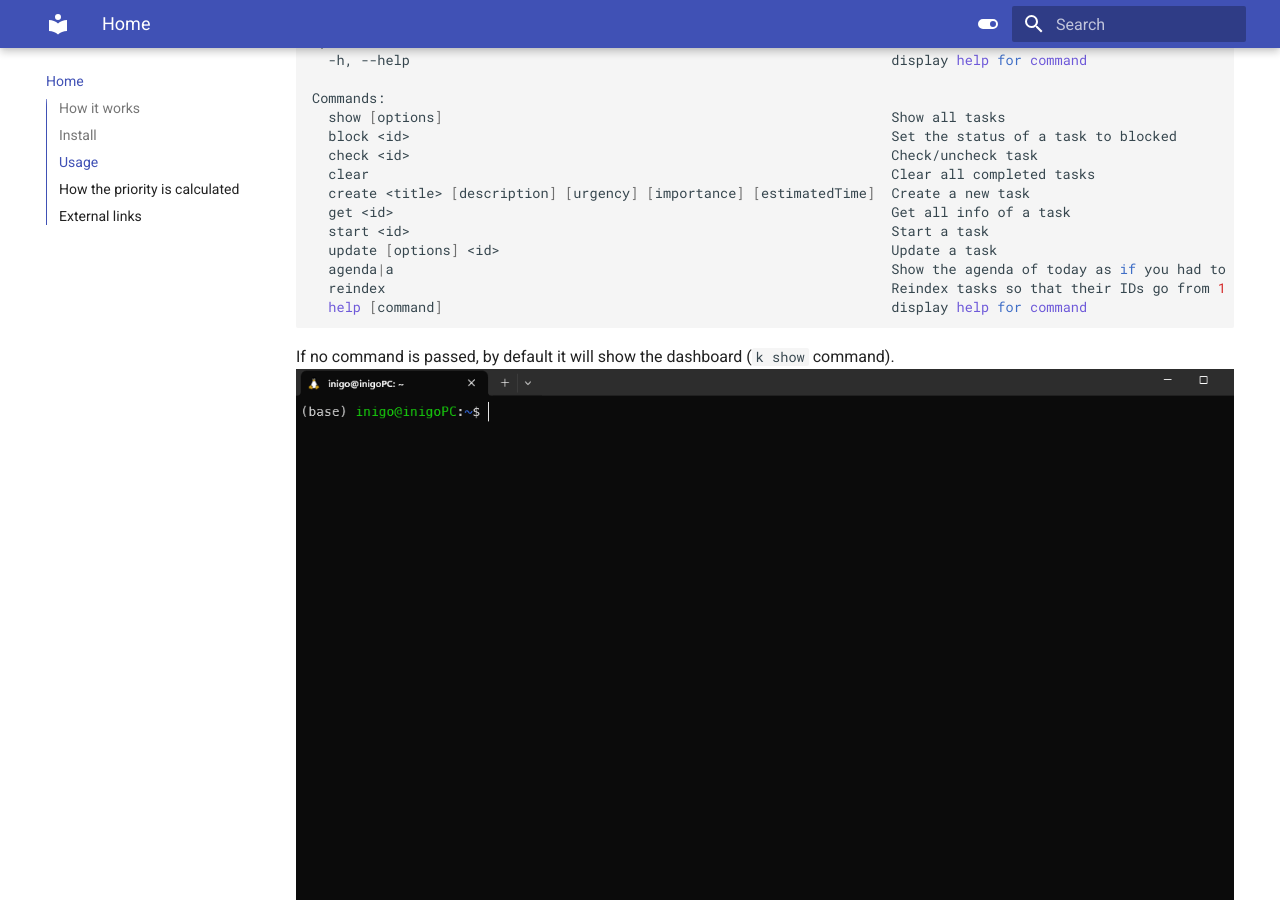
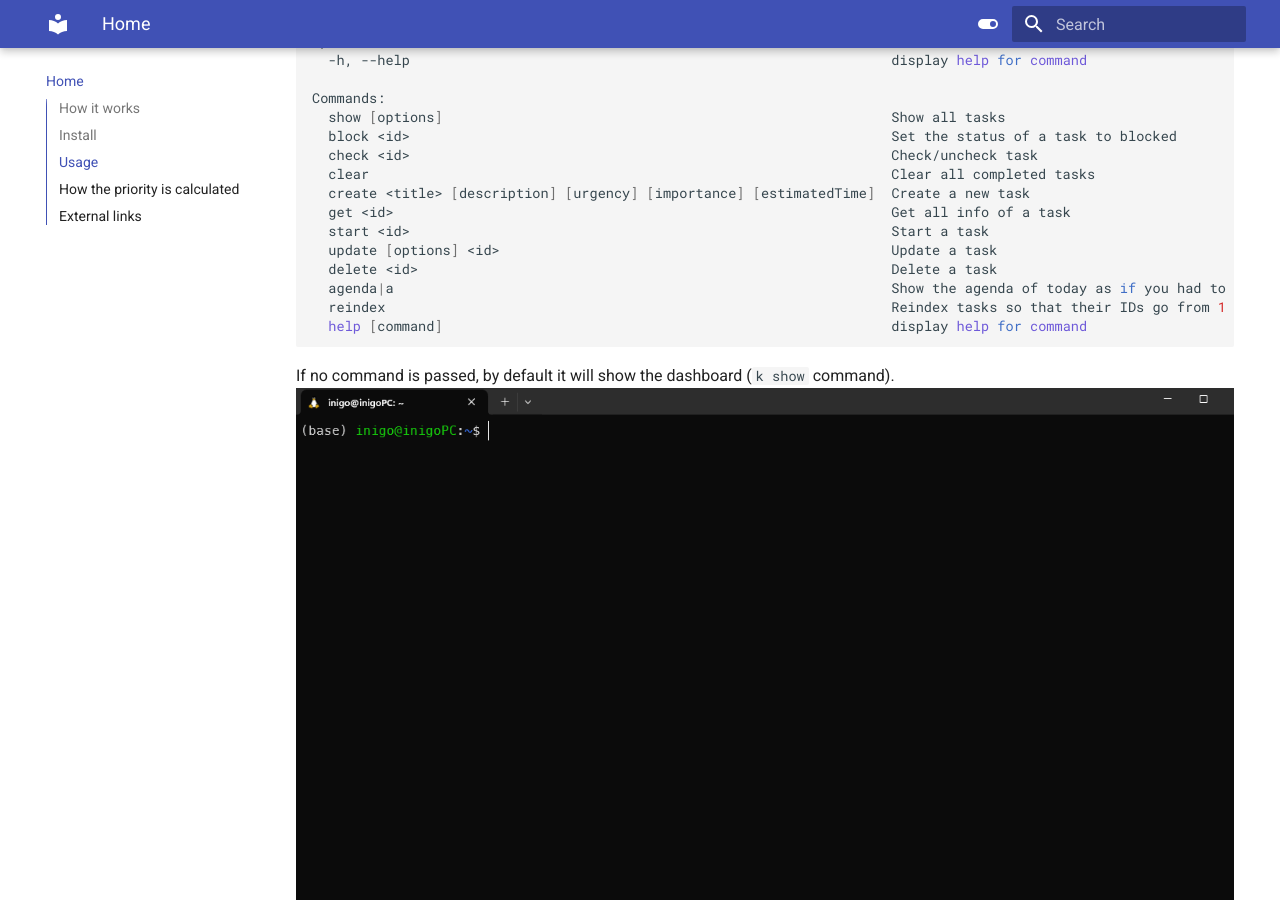
Before and after one commit to inimaz/keepon, an MkDocs documentation site: the page built from docs/docs/index.md, in a window 1280 px wide and 900 px high, scrolled down 2111 px. Built offline with MkDocs 1.6.1 and Material for MkDocs 9.7.7, drawn with Linux system fonts in a browser that asks for light colours.

Commit message:
release: v0.1.3 (#14)

```diff
--- a/docs/docs/index.md
+++ b/docs/docs/index.md
@@ -39,6 +39,7 @@ Commands:
   get <id>                                                             Get all info of a task
   start <id>                                                           Start a task
   update [options] <id>                                                Update a task
+  delete <id>                                                          Delete a task
   agenda|a                                                             Show the agenda of today as if you had to do all the tasks today
   reindex                                                              Reindex tasks so that their IDs go from 1 to N
   help [command]                                                       display help for command
--- a/package.json
+++ b/package.json
@@ -1,6 +1,6 @@
 {
   "name": "@inimaz/keepon",
-  "version": "0.1.2",
+  "version": "0.1.3",
   "description": "Track your tasks and improve your time management with a simple cli.",
   "main": "./lib/index.js",
   "repository": {
```
Also changed, not shown: README.md.
